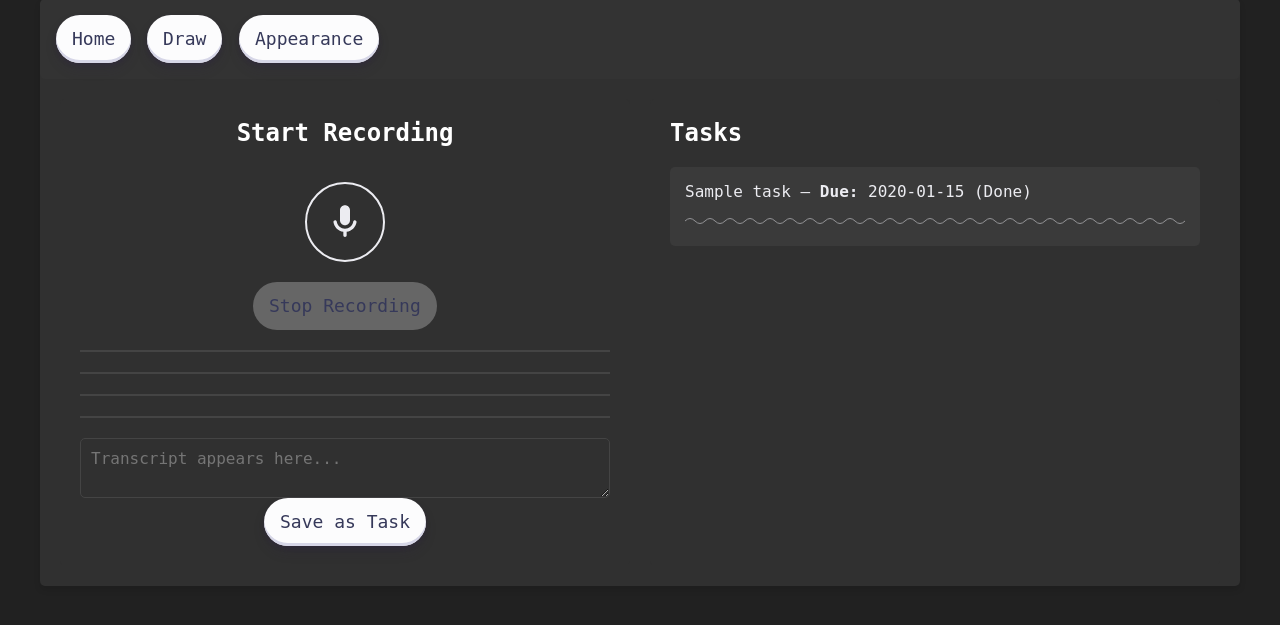
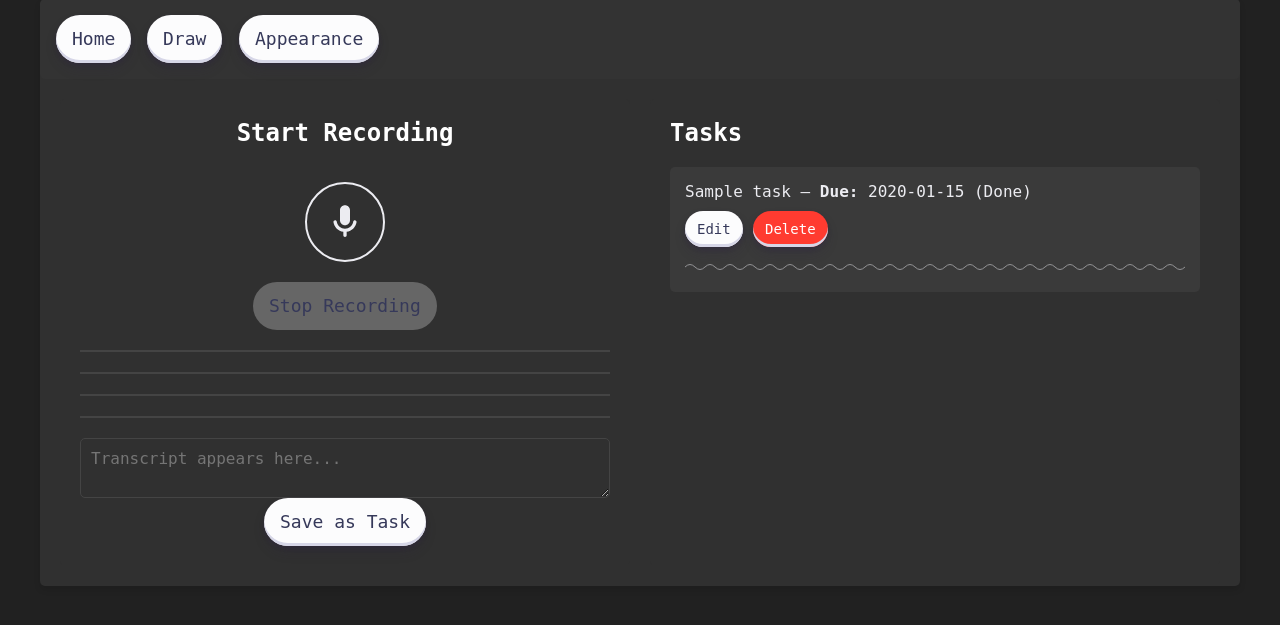
Before and after one commit to CarlosMelicandia/EchoNote, a Flask app: page / in a window 1280 px wide. Shown: the part 21-646 px from the top of the page. Run offline with Flask 3, Linux system fonts and the light colour scheme; tables that the repository leaves empty hold one stand-in row (values such as "Sample post").

Commit message:
feat: added edit and delete buttons

```diff
--- a/app.py
+++ b/app.py
@@ -120,6 +120,34 @@ def save_task():
 def appearance():
     return render_template('appearance.html', nav_links=get_nav_links())
 
+# Update task route
+@app.route('/api/tasks/<int:task_id>', methods=['PUT'])
+def update_task_route(task_id):
+    data = request.get_json()
+
+    if not data:
+        return jsonify(error='No data provided'), 400
+
+    name = data.get('name')
+    completed = data.get('completed')
+
+    updated_task = update_task(task_id, name, completed)
+
+    if updated_task:
+        return jsonify(message='Task updated successfully'), 200
+    else:
+        return jsonify(error='Task not found'), 404
+
+# Delete task route
+@app.route('/api/tasks/<int:task_id>', methods=['DELETE'])
+def delete_task_route(task_id):
+    success = delete_task(task_id)
+
+    if success:
+        return jsonify(message='Task deleted successfully'), 200
+    else:
+        return jsonify(error='Task not found'), 404
+
 if __name__ == '__main__':
     with app.app_context():
         init_db()#initialize the tasks database
--- a/static/script.js
+++ b/static/script.js
@@ -46,4 +46,135 @@ document.addEventListener('DOMContentLoaded', function() {
       // Add any global keyboard shortcuts here
       // For example: Ctrl+S to save, Esc to cancel, etc.
     });
+
+    // Task editing and deletion functionality
+    // Only run this code on pages with task items
+    if (document.querySelector('.task-list')) {
+        // Task editing
+        document.querySelectorAll('.btn-edit').forEach(button => {
+            button.addEventListener('click', function() {
+                const taskId = this.getAttribute('data-task-id');
+                const taskItem = document.querySelector(`.task-item[data-task-id="${taskId}"]`);
+                const taskContent = taskItem.querySelector('.task-content').textContent.trim();
+
+                // Extract task name (remove the "— Due: date" and "(Done)" parts if present)
+                let taskName = taskContent;
+                if (taskName.includes('—')) {
+                    taskName = taskName.split('—')[0].trim();
+                }
+                if (taskName.includes('(Done)')) {
+                    taskName = taskName.replace('(Done)', '').trim();
+                }
+
+                // Create edit form
+                const originalContent = taskItem.innerHTML;
+                taskItem.innerHTML = `
+                    <div class="task-edit-form">
+                        <input type="text" id="edit-task-name" value="${taskName}">
+                        <div class="edit-actions">
+                            <button class="btn-save">Save</button>
+                            <button class="btn-cancel">Cancel</button>
+                        </div>
+                    </div>
+                `;
+
+                // Save button
+                taskItem.querySelector('.btn-save').addEventListener('click', async function() {
+                    const newName = taskItem.querySelector('#edit-task-name').value.trim();
+
+                    if (!newName) {
+                        alert('Task name cannot be empty');
+                        return;
+                    }
+
+                    try {
+                        const response = await fetch(`/api/tasks/${taskId}`, {
+                            method: 'PUT',
+                            headers: {
+                                'Content-Type': 'application/json'
+                            },
+                            body: JSON.stringify({
+                                name: newName
+                            })
+                        });
+
+                        if (response.ok) {
+                            // Refresh the page to show updated task
+                            window.location.reload();
+                        } else {
+                            const errorData = await response.json();
+                            throw new Error(errorData.error || 'Failed to update task');
+                        }
+                    } catch (error) {
+                        console.error('Error updating task:', error);
+                        alert('Error updating task: ' + error.message);
+                        // Restore original content
+                        taskItem.innerHTML = originalContent;
+                    }
+                });
+
+                // Cancel button
+                taskItem.querySelector('.btn-cancel').addEventListener('click', function() {
+                    taskItem.innerHTML = originalContent;
+
+                    // Re-attach event listeners to the restored buttons
+                    attachTaskButtonListeners();
+                });
+            });
+        });
+
+        // Task deletion
+        document.querySelectorAll('.btn-delete').forEach(button => {
+            button.addEventListener('click', async function() {
+                const taskId = this.getAttribute('data-task-id');
+
+                if (confirm('Are you sure you want to delete this task?')) {
+                    try {
+                        const response = await fetch(`/api/tasks/${taskId}`, {
+                            method: 'DELETE'
+                        });
+
+                        if (response.ok) {
+                            // Remove the task item from the DOM
+                            const taskItem = document.querySelector(`.task-item[data-task-id="${taskId}"]`);
+                            taskItem.remove();
+
+                            // If no tasks left, show the "no tasks" message
+                            const taskList = document.querySelector('.task-list');
+                            if (taskList.querySelectorAll('.task-item').length === 0) {
+                                taskList.innerHTML = '<p>No tasks yet. Start recording to create tasks.</p>';
+                            }
+                        } else {
+                            const errorData = await response.json();
+                            throw new Error(errorData.error || 'Failed to delete task');
+                        }
+                    } catch (error) {
+                        console.error('Error deleting task:', error);
+                        alert('Error deleting task: ' + error.message);
+                    }
+                }
+            });
+        });
+
+        // Helper function to attach event listeners to task buttons
+        function attachTaskButtonListeners() {
+            // Re-attach edit button listeners
+            document.querySelectorAll('.btn-edit').forEach(button => {
+                button.addEventListener('click', function() {
+                    // This would be a duplicate of the edit functionality above
+                    // In a real implementation, you'd refactor the edit logic into a separate function
+                    // and call it here
+                });
+            });
+
+            // Re-attach delete button listeners
+            document.querySelectorAll('.btn-delete').forEach(button => {
+                button.addEventListener('click', function() {
+                    // This would be a duplicate of the delete functionality above
+                    // In a real implementation, you'd refactor the delete logic into a separate function
+                    // and call it here
+                });
+            });
+        }
+    }
 });
--- a/static/styles.css
+++ b/static/styles.css
@@ -505,3 +505,41 @@
       grid-template-columns: 1fr;
     }
   }
+
+  .task-actions {
+    display: flex;
+    gap: 10px;
+    margin-bottom: 10px;
+}
+
+.btn-edit, .btn-delete {
+    height: 36px;
+    font-size: 14px;
+    padding: 0 12px;
+}
+
+.btn-delete {
+    background-color: #ff3b30;
+    color: white;
+}
+
+.task-edit-form {
+    margin-top: 10px;
+    display: flex;
+    flex-direction: column;
+    gap: 10px;
+}
+
+.task-edit-form input {
+    width: 100%;
+    padding: 8px;
+    background-color: var(--bg-primary);
+    color: var(--text-primary);
+    border: 1px solid var(--border-color);
+    border-radius: var(--radius);
+}
+
+.edit-actions {
+    display: flex;
+    gap: 10px;
+}
--- a/templates/index.html
+++ b/templates/index.html
@@ -25,11 +25,15 @@
         <div class="task-list">
             {% if tasks %}
                 {% for task in tasks %}
-                <div class="task-item">
+                <div class="task-item" data-task-id="{{ task.id }}">
                     <div class="task-content">
                         {{ task.name }}
                         {% if task.due_date %} — <strong>Due:</strong> {{ task.due_date }}{% endif %}
                         {% if task.completed %} (Done){% endif %}
+                    </div>
+                    <div class="task-actions">
+                        <button class="btn-edit" data-task-id="{{ task.id }}">Edit</button>
+                        <button class="btn-delete" data-task-id="{{ task.id }}">Delete</button>
                     </div>
                     <div class="task-waveform"></div>
                 </div>
```
